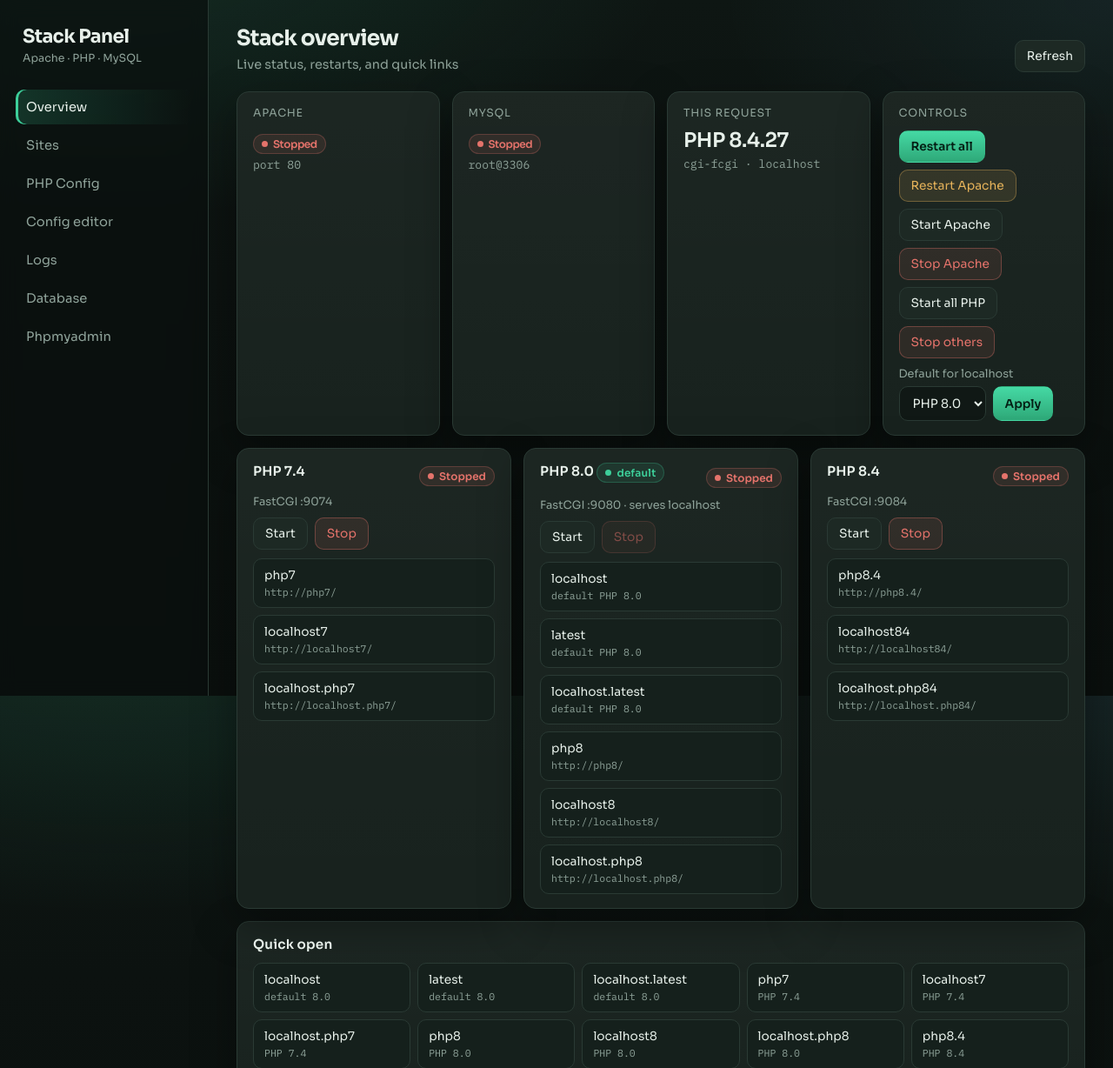
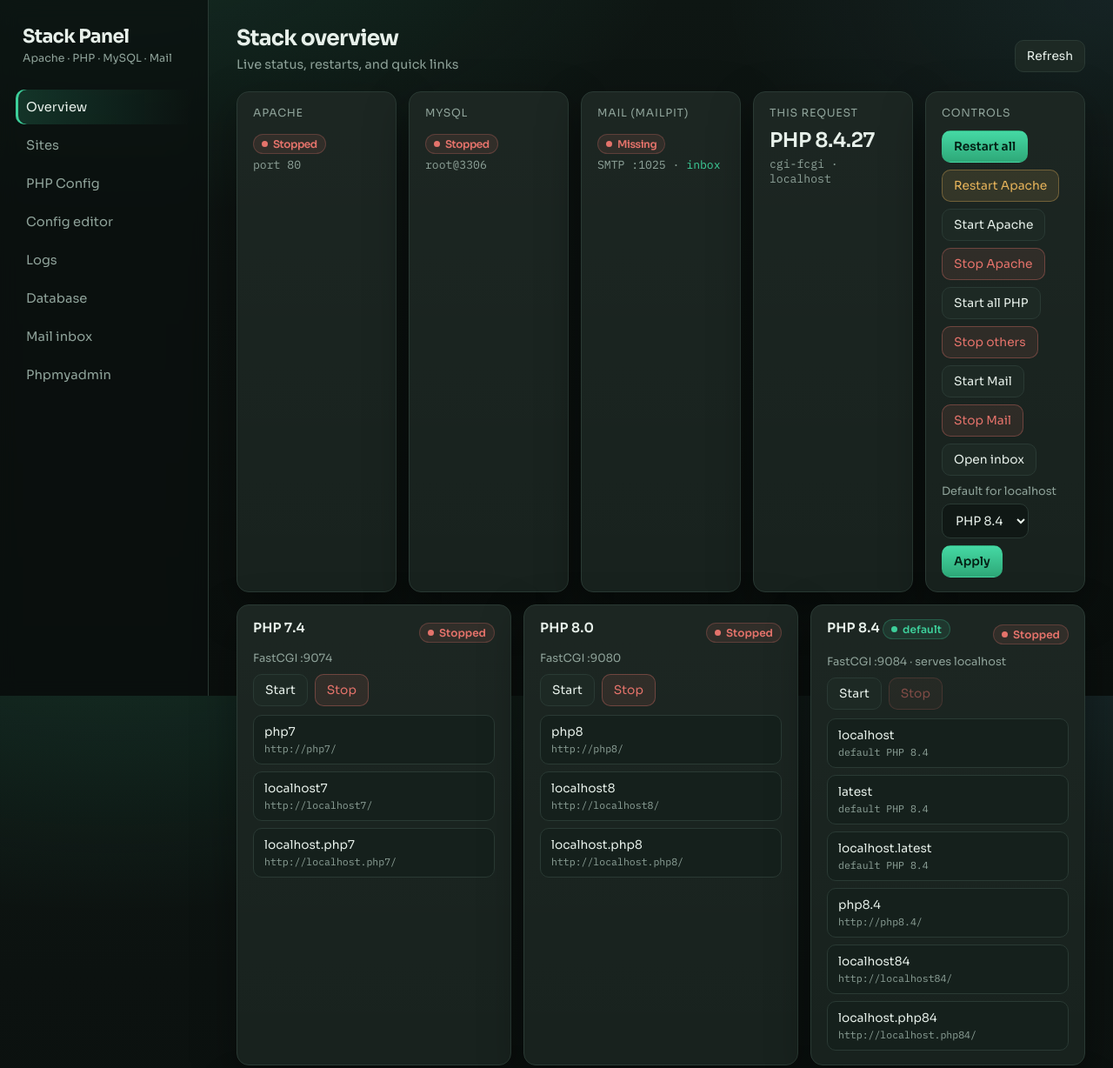
Before and after one commit to prajakta-synkrama/web_xampp, a PHP site: page /panel/ in a window 1280 px wide. Shown: the top 1228 px of the page at 87% size. Run offline with PHP 8.4, Linux system fonts and the light colour scheme; some libraries are stand-ins or nearby versions.

Commit message:
**Mailpit** is installed as the local mail catcher and wired into the stack.
| | |
|--|--|
| SMTP | `127.0.0.1:1025` |
| Inbox UI | http://127.0.0.1:8025/ |
| Test page | http://localhost/mail-test/ |
| Binary | `C:\web\mailpit\mailpit.exe` (v1.31.2) |

**Also done:**
- Starts with `start-stack.bat` / tray
- Panel overview: Mail status + Start/Stop/Open inbox
- All `php.ini` files point SMTP to `:1025`
- Tray menu: Open Mail inbox / Start·Stop Mailpit
- README updated

A test message was sent successfully and shows in the Mailpit inbox.

```diff
--- a/htdocs/panel/api.php
+++ b/htdocs/panel/api.php
@@ -95,11 +95,20 @@ try {
             foreach (array_keys(PHP_VERSIONS) as $ver) {
                 start_php_version($ver);
             }
+            start_mailpit();
             $restart = restart_apache_process();
             if (!$restart['ok']) {
                 json_out(['ok' => false, 'message' => $restart['message'], 'detail' => $restart['detail'] ?? ''], 400);
             }
             json_out(['ok' => true, 'message' => 'Stack restarted (default PHP kept)', 'data' => service_status()]);
+
+        case 'start_mail':
+            $r = start_mailpit();
+            json_out(['ok' => $r['ok'], 'message' => $r['message'], 'data' => service_status()], $r['ok'] ? 200 : 400);
+
+        case 'stop_mail':
+            $r = stop_mailpit();
+            json_out(['ok' => $r['ok'], 'message' => $r['message'], 'data' => service_status()]);
 
         case 'config_get':
             $id = $_GET['id'] ?? '';
--- a/htdocs/panel/assets/app.css
+++ b/htdocs/panel/assets/app.css
@@ -137,7 +137,7 @@ a:hover { text-decoration: underline; }
   display: grid;
   gap: 14px;
 }
-.grid.stats { grid-template-columns: repeat(4, minmax(0, 1fr)); }
+.grid.stats { grid-template-columns: repeat(5, minmax(0, 1fr)); }
 .grid.two { grid-template-columns: 1.1fr 1fr; }
 .grid.three { grid-template-columns: repeat(3, 1fr); }
 
--- a/htdocs/panel/assets/app.js
+++ b/htdocs/panel/assets/app.js
@@ -91,6 +91,12 @@ function renderStatus() {
     <div class="label">MySQL</div>
     <div class="value">${pill(s.mysql.up)}</div>
     <div class="sub">${s.mysql.version ? 'v' + s.mysql.version : 'root@' + s.mysql.port}</div>`;
+
+  const mail = s.mail || {};
+  $('#stat-mail').innerHTML = `
+    <div class="label">Mail (Mailpit)</div>
+    <div class="value">${mail.installed === false ? '<span class="pill down">Missing</span>' : pill(!!mail.up)}</div>
+    <div class="sub">SMTP :${mail.smtp_port || 1025} · <a href="${escapeAttr(mail.ui_url || 'http://127.0.0.1:8025/')}" target="_blank" rel="noopener">inbox</a></div>`;
 
   $('#stat-runtime').innerHTML = `
     <div class="label">This request</div>
--- a/htdocs/panel/includes/bootstrap.php
+++ b/htdocs/panel/includes/bootstrap.php
@@ -5,6 +5,12 @@ const PANEL_ROOT = __DIR__ . '/..';
 const WEB_ROOT = 'C:/web';
 const APACHE_BIN = WEB_ROOT . '/Apache24/bin/httpd.exe';
 const APACHE_ROOT = WEB_ROOT . '/Apache24';
+
+const MAILPIT_BIN = WEB_ROOT . '/mailpit/mailpit.exe';
+const MAILPIT_SMTP_PORT = 1025;
+const MAILPIT_UI_PORT = 8025;
+const MAILPIT_UI_URL = 'http://127.0.0.1:8025/';
+const MAILPIT_DATA = WEB_ROOT . '/mailpit/data';
 
 const DB_HOST = '127.0.0.1';
 const DB_USER = 'root';
@@ -349,6 +355,50 @@ function restart_apache_process(bool $deferred = false): array
     return ['ok' => true, 'message' => 'Apache restarted', 'detail' => $check['output']];
 }
 
+function start_mailpit(): array
+{
+    if (!is_file(MAILPIT_BIN)) {
+        return ['ok' => false, 'message' => 'Mailpit not installed (C:/web/mailpit/mailpit.exe)'];
+    }
+    if (port_listening(MAILPIT_SMTP_PORT)) {
+        return ['ok' => true, 'message' => 'Mailpit already running (SMTP :' . MAILPIT_SMTP_PORT . ')'];
+    }
+    if (!is_dir(MAILPIT_DATA)) {
+        @mkdir(MAILPIT_DATA, 0777, true);
+    }
+    $exe = str_replace('/', '\\', MAILPIT_BIN);
+    $db = str_replace('/', '\\', MAILPIT_DATA . '/mailpit.db');
+    $cmd = '"' . $exe . '" --smtp 127.0.0.1:' . MAILPIT_SMTP_PORT
+        . ' --listen 127.0.0.1:' . MAILPIT_UI_PORT
+        . ' --database "' . $db . '" --quiet';
+    start_hidden($cmd);
+    usleep(700000);
+    $up = port_listening(MAILPIT_SMTP_PORT);
+    return [
+        'ok' => $up,
+        'message' => $up
+            ? 'Mailpit started · SMTP :' . MAILPIT_SMTP_PORT . ' · UI ' . MAILPIT_UI_URL
+            : 'Failed to start Mailpit',
+    ];
+}
+
+function stop_mailpit(): array
+{
+    $pids = pids_on_port(MAILPIT_SMTP_PORT);
+    if (!$pids) {
+        // Also try UI port in case SMTP bind differs
+        $pids = pids_on_port(MAILPIT_UI_PORT);
+    }
+    if (!$pids) {
+        return ['ok' => true, 'message' => 'Mailpit was not running'];
+    }
+    foreach ($pids as $pid) {
+        run_cmd('taskkill /F /PID ' . (int)$pid);
+    }
+    usleep(300000);
+    return ['ok' => true, 'message' => 'Mailpit stopped'];
+}
+
 function service_status(): array
 {
     $default = default_php_version();
@@ -385,6 +435,15 @@ function service_status(): array
         'php' => $php,
         'default_php' => $default,
         'localhost_domains' => LOCALHOST_DOMAINS,
+        'mail' => [
+            'up' => port_listening(MAILPIT_SMTP_PORT),
+            'installed' => is_file(MAILPIT_BIN),
+            'smtp_host' => '127.0.0.1',
+            'smtp_port' => MAILPIT_SMTP_PORT,
+            'ui_port' => MAILPIT_UI_PORT,
+            'ui_url' => MAILPIT_UI_URL,
+            'label' => 'Mailpit',
+        ],
         'mysql' => [
             'up' => $mysqlUp,
             'port' => DB_PORT,
--- a/htdocs/panel/index.php
+++ b/htdocs/panel/index.php
@@ -10,14 +10,14 @@ require __DIR__ . '/includes/bootstrap.php';
   <link rel="preconnect" href="https://fonts.googleapis.com">
   <link rel="preconnect" href="https://fonts.gstatic.com" crossorigin>
   <link href="https://fonts.googleapis.com/css2?family=IBM+Plex+Mono:wght@400;500&family=Sora:wght@400;500;600;700&display=swap" rel="stylesheet">
-  <link rel="stylesheet" href="assets/app.css?v=9">
+  <link rel="stylesheet" href="assets/app.css?v=10">
 </head>
 <body>
   <div class="app">
     <aside class="sidebar">
       <div class="brand">
         <strong>Stack Panel</strong>
-        <span>Apache · PHP · MySQL</span>
+        <span>Apache · PHP · MySQL · Mail</span>
       </div>
       <nav class="nav">
         <button type="button" data-view="overview" class="active">Overview</button>
@@ -26,6 +26,7 @@ require __DIR__ . '/includes/bootstrap.php';
         <button type="button" data-view="config">Config editor</button>
         <button type="button" data-view="logs">Logs</button>
         <button type="button" data-view="database">Database</button>
+        <button type="button" onclick="window.open('http://127.0.0.1:8025/', '_blank')">Mail inbox</button>
         <button type="button" onclick="window.open('http://localhost/phpmyadmin/', '_blank')">Phpmyadmin</button>
       </nav>
     </aside>
@@ -43,6 +44,7 @@ require __DIR__ . '/includes/bootstrap.php';
         <div class="grid stats">
           <div class="card stat" id="stat-apache"></div>
           <div class="card stat" id="stat-mysql"></div>
+          <div class="card stat" id="stat-mail"></div>
           <div class="card stat" id="stat-runtime"></div>
           <div class="card stat">
             <div class="label">Controls</div>
@@ -57,6 +59,11 @@ require __DIR__ . '/includes/bootstrap.php';
             <div class="btn-row" style="margin-top:8px">
               <button class="btn" type="button" data-action="start_php">Start all PHP</button>
               <button class="btn danger" type="button" data-action="stop_php" title="Keeps default PHP for localhost">Stop others</button>
+            </div>
+            <div class="btn-row" style="margin-top:8px">
+              <button class="btn" type="button" data-action="start_mail">Start Mail</button>
+              <button class="btn danger" type="button" data-action="stop_mail">Stop Mail</button>
+              <a class="btn" href="http://127.0.0.1:8025/" target="_blank" rel="noopener">Open inbox</a>
             </div>
             <div class="meta" style="margin-top:10px">Default for localhost</div>
             <div class="btn-row" style="margin-top:6px">
@@ -422,6 +429,6 @@ require __DIR__ . '/includes/bootstrap.php';
   </div>
 
   <div class="toast" id="toast"></div>
-  <script src="assets/app.js?v=9"></script>
+  <script src="assets/app.js?v=10"></script>
 </body>
 </html>
```
Also changed, not shown: htdocs/mail-test/index.php (added, +54 -0 lines), README.md, 7 other files.
